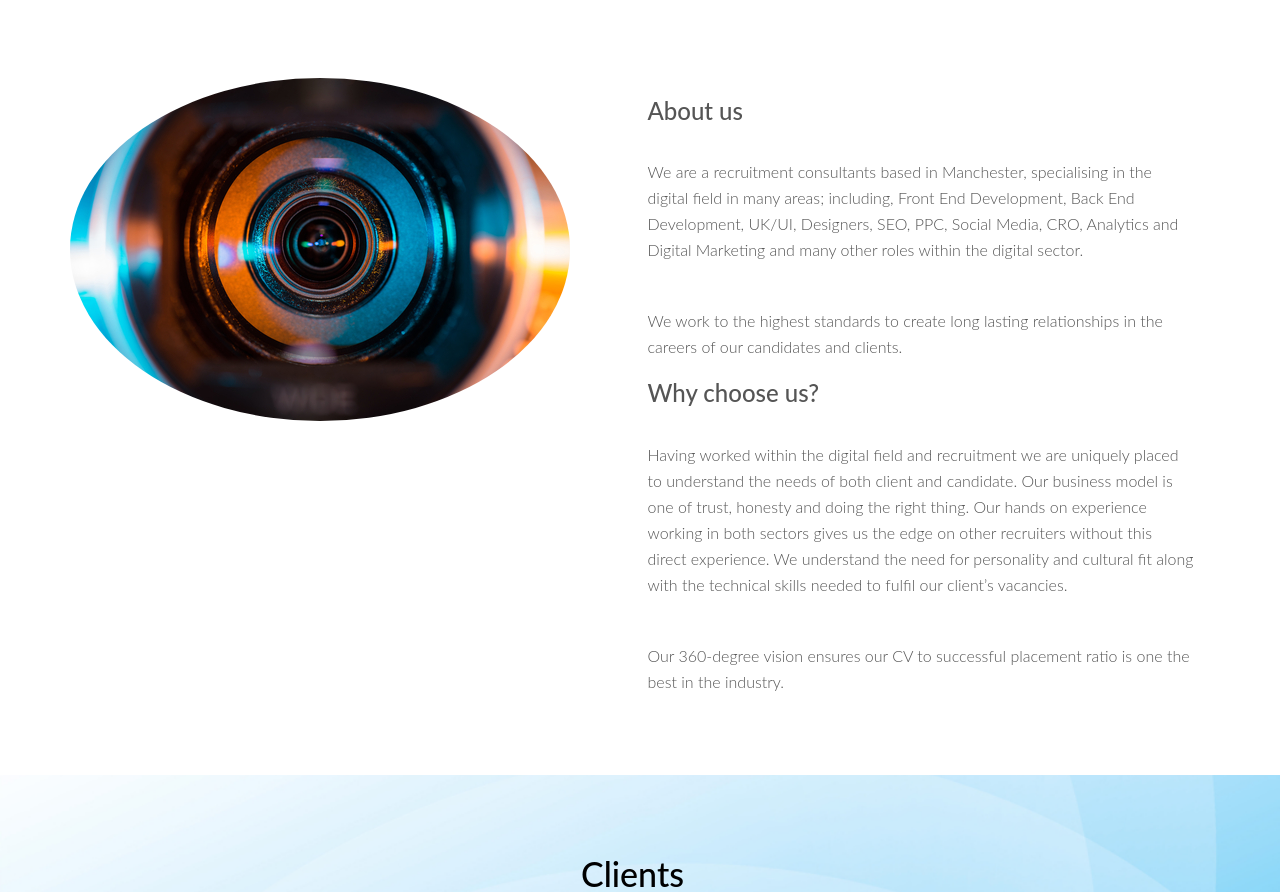
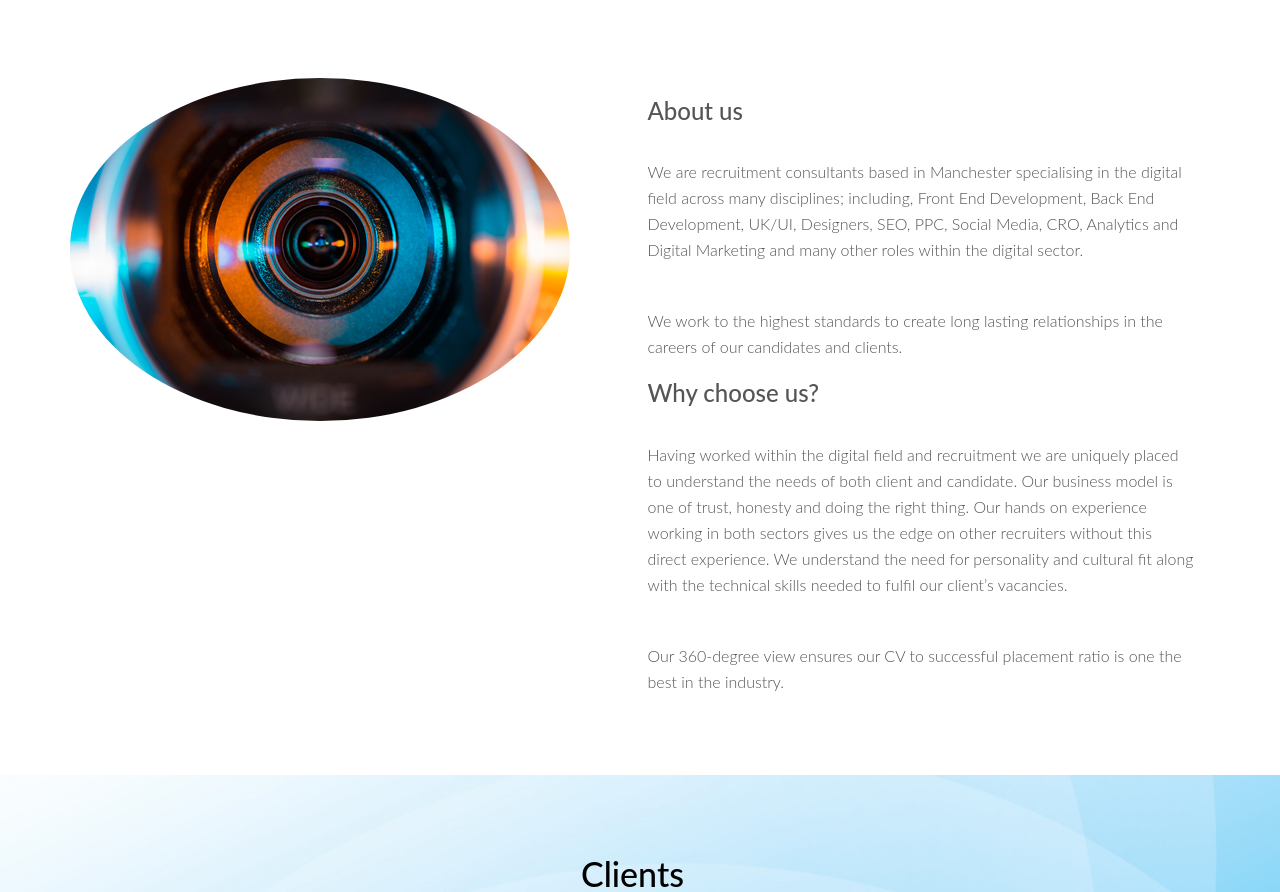
Before and after one commit to dthomaslomas/greenwaymedia, a plain HTML site: page index.html in a window 1280 px wide. Shown: the part 722-1614 px from the top of the page. Drawn offline with Linux system fonts and the light colour scheme; a web font is replaced by a local one.

Commit message:
content changes

```diff
--- a/index.html
+++ b/index.html
@@ -78,11 +78,11 @@
       <div class="col-md-6"> <img class="img-responsive" src="assets/img/lens.jpg" style="border-radius: 70%;" align=""> </div>
       <div class="col-md-6">
         <h3>About us</h3>
-        <p>We are a recruitment consultants based in Manchester, specialising in the digital field in many areas; including, Front End Development, Back End Development, UK/UI, Designers, SEO, PPC, Social Media, CRO, Analytics and Digital Marketing and many other roles within the digital sector.</p>
+        <p>We are recruitment consultants based in Manchester specialising in the digital field across many disciplines; including, Front End Development, Back End Development, UK/UI, Designers, SEO, PPC, Social Media, CRO, Analytics and Digital Marketing and many other roles within the digital sector.</p>
         <p>We work to the highest standards to create long lasting relationships in the careers of our candidates and clients.</p>
         <h3>Why choose us?</h3>
         <p>Having worked within the digital field and recruitment we are uniquely placed to understand the needs of both client and candidate. Our business model is one of trust, honesty and doing the right thing. Our hands on experience working in both sectors gives us the edge on other recruiters without this direct experience. We understand the need for personality and cultural fit along with the technical skills needed to fulfil our client’s vacancies.</p>
-        <p>Our 360-degree vision ensures our CV to successful placement ratio is one the best in the industry.</p>
+        <p>Our 360-degree view ensures our CV to successful placement ratio is one the best in the industry.</p>
       </div>
     </div>
     <!-- row -->
```
